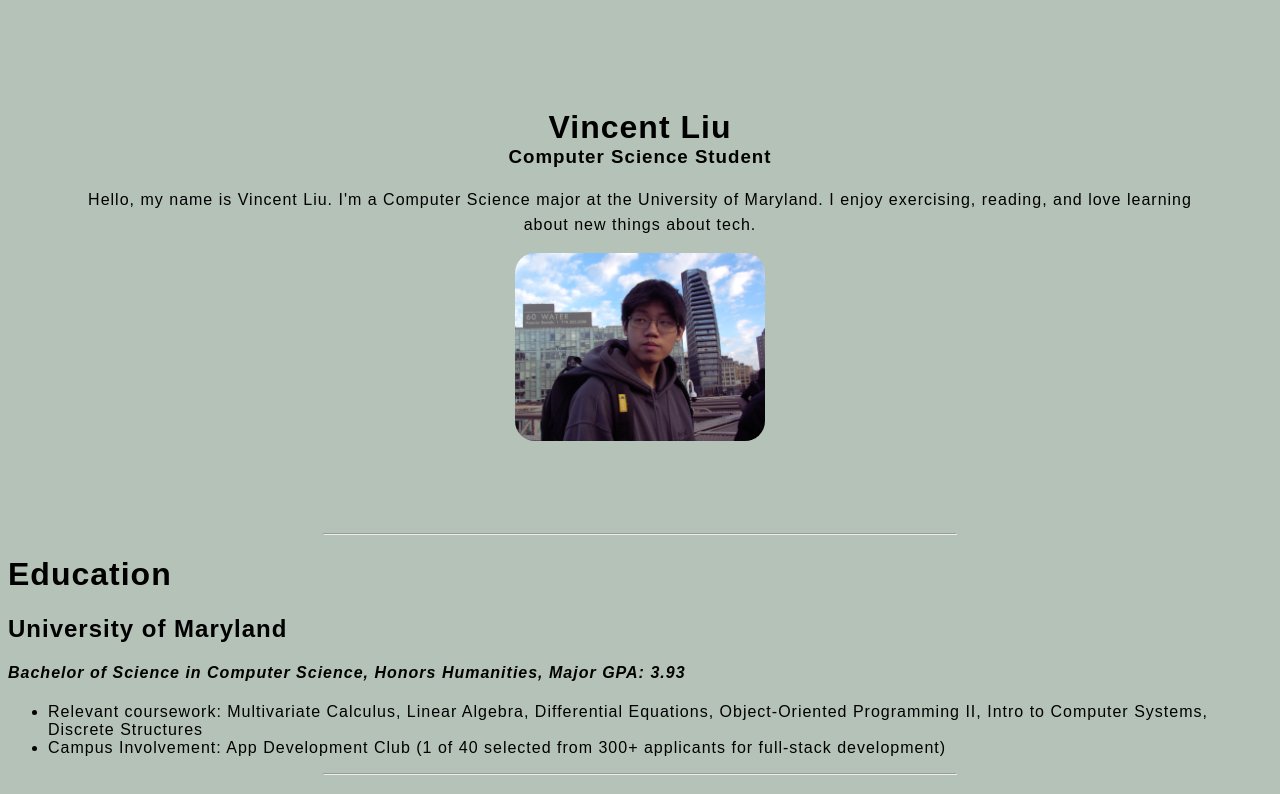
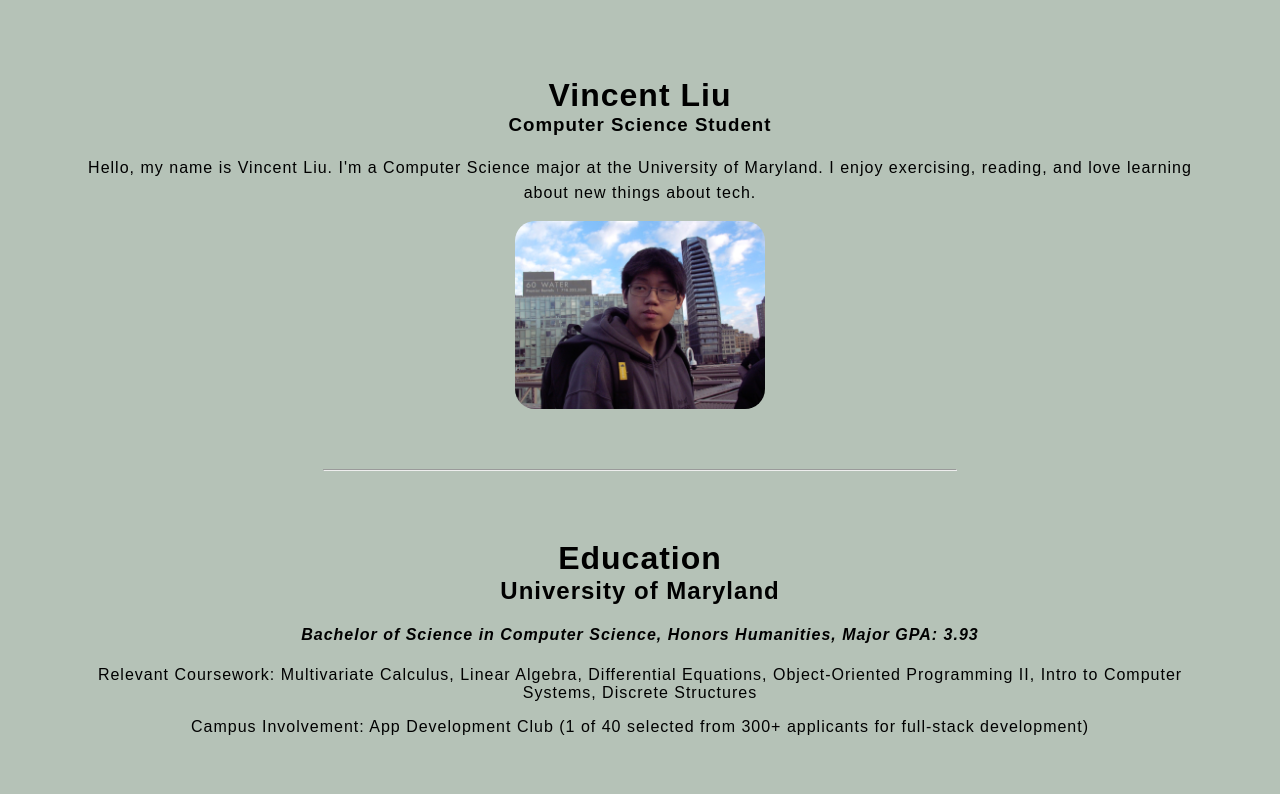
Before and after one commit to Vwenswent/Website, a plain HTML site: page index.html in a window 1280 px wide. Shown: the top 794 px of the page. Drawn offline with Linux system fonts and the light colour scheme.

Commit message:
Formatted the education section

```diff
--- a/index.html
+++ b/index.html
@@ -23,11 +23,8 @@
     <div id="education">
         <h2>University of Maryland</h2>
         <h4><em>Bachelor of Science in Computer Science, Honors Humanities, Major GPA: 3.93</em></h4>
-        <ul>
-            <li>Relevant coursework:  Multivariate Calculus, Linear Algebra, Differential Equations, Object-Oriented Programming
-                II, Intro to Computer Systems, Discrete Structures</li>
-            <li>Campus Involvement: App Development Club (1 of 40 selected from 300+ applicants for full-stack development)</li>
-        </ul>
+        <p>Relevant Coursework: Multivariate Calculus, Linear Algebra, Differential Equations, Object-Oriented Programming II, Intro to Computer Systems, Discrete Structures</p>
+        <p>Campus Involvement: App Development Club (1 of 40 selected from 300+ applicants for full-stack development)</p>
     </div>
 
     <hr>
--- a/styles.css
+++ b/styles.css
@@ -9,8 +9,11 @@ body {
 }
 
 #hero {
-     text-align: center;
-     padding: 5rem;
+    text-align: center;
+    padding-top: 3rem;
+    padding-left: 5rem;
+    padding-right: 5rem;
+    padding-bottom: 3rem;
 }
 
 #hero > h3 {
@@ -35,6 +38,26 @@ hr {
      width: 50%;
 }
 
+#education-title {
+    text-align: center;
+    padding-top: 3rem;
+    margin-bottom: 0;
+}
+
+#education {
+    text-align: center;
+    padding-top: 0;
+    padding-left: 5rem;
+    padding-right: 5rem;
+    padding-bottom: 3rem;
+    letter-spacing: 1px;
+}
+
+#education > h2 {
+    margin-top: 0;
+
+}
+
 .experience {
     width: 20rem;
     margin: 1rem;
```
